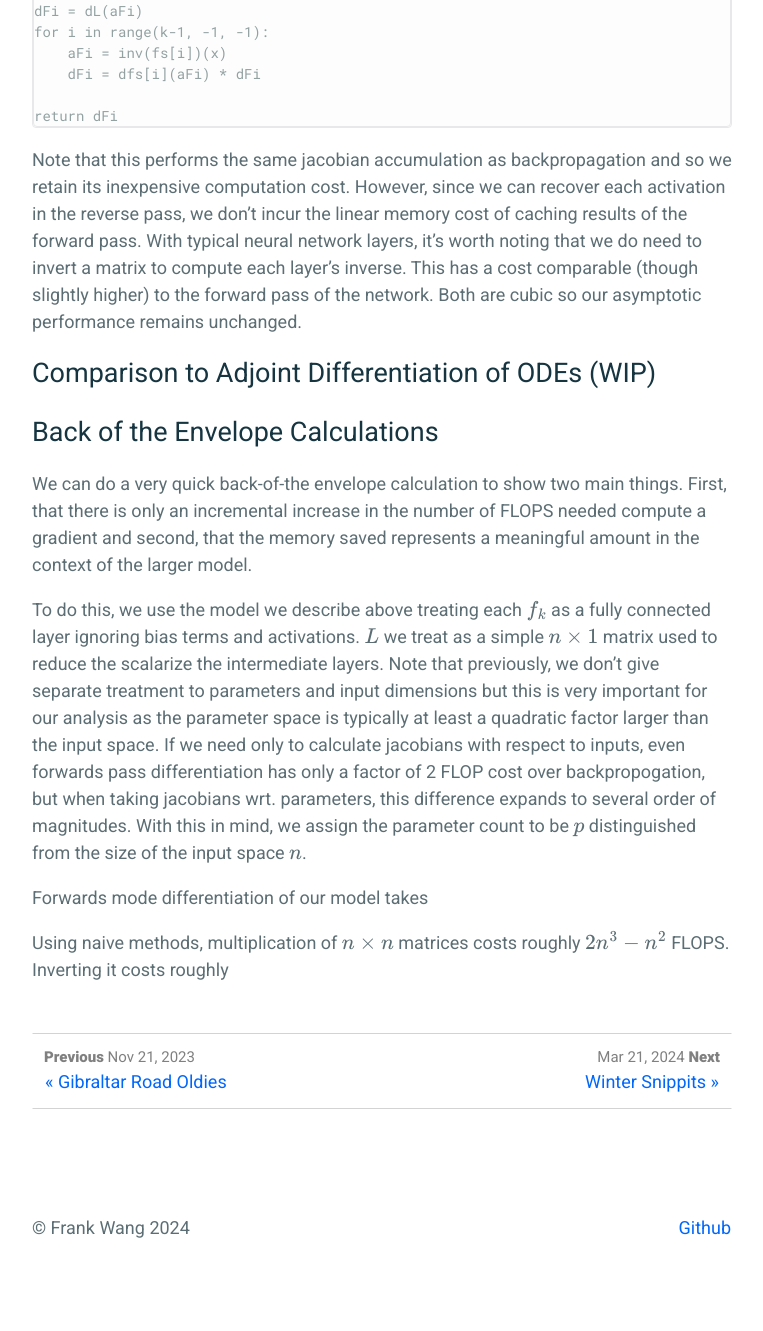
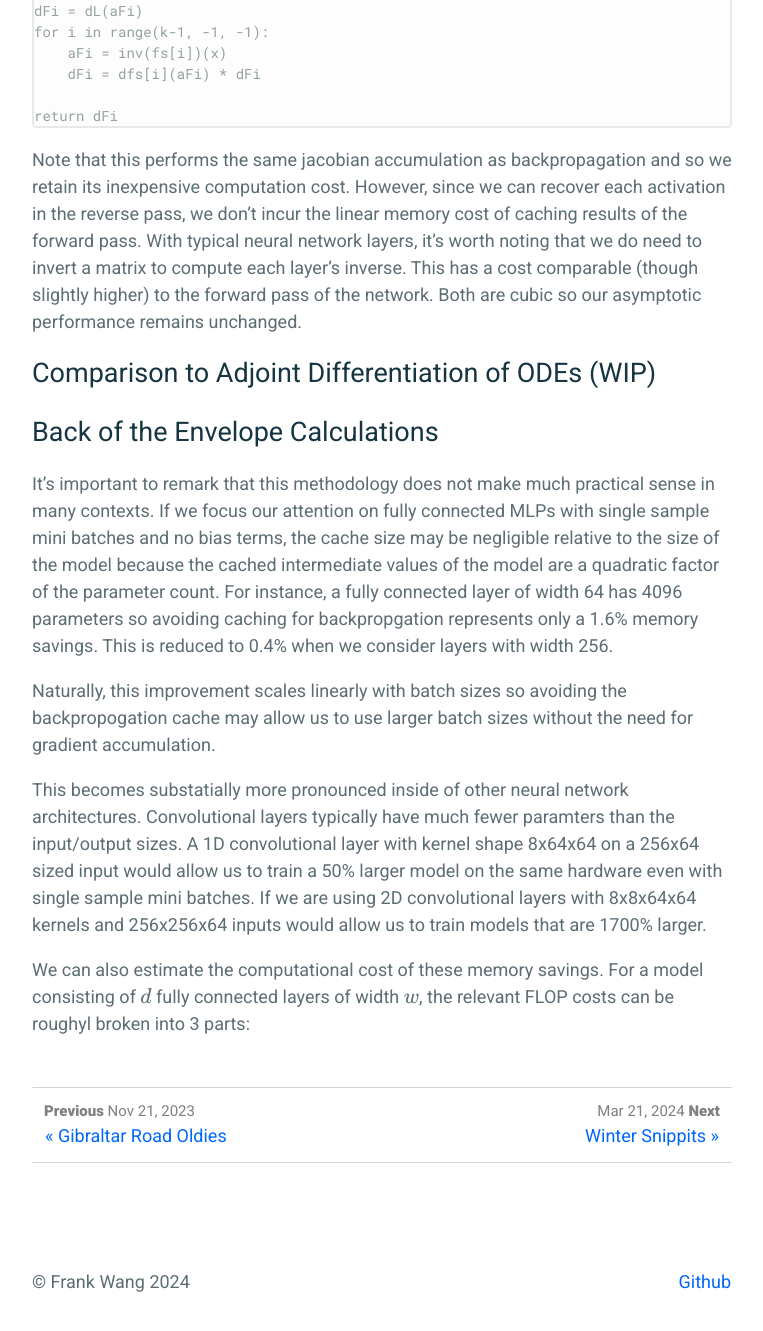
Before and after one commit to frankwang95/frankwang95.github.io, a Jekyll site: the page built from _posts/2024-02-19-adjoint-method-invertible-networks.md, in a window 1280 px wide and 1400 px high, scrolled down 1757 px. Shown: the top 1331 px of the window, without its empty margins (258-1021 px from the left). Built offline with Jekyll 4.4.1, drawn with Linux system fonts in a browser that asks for light colours; formulas are drawn with MathJax 3.

Commit message:
Update 2024-02-19-adjoint-method-invertible-networks.md

```diff
--- a/_posts/2024-02-19-adjoint-method-invertible-networks.md
+++ b/_posts/2024-02-19-adjoint-method-invertible-networks.md
@@ -48,10 +48,10 @@ Note that this performs the same jacobian accumulation as backpropagation and so
 
 # Back of the Envelope Calculations
 
-We can do a very quick back-of-the envelope calculation to show two main things. First, that there is only an incremental increase in the number of FLOPS needed compute a gradient and second, that the memory saved represents a meaningful amount in the context of the larger model.
+It's important to remark that this methodology does not make much practical sense in many contexts. If we focus our attention on fully connected MLPs with single sample mini batches and no bias terms, the cache size may be negligible relative to the size of the model because the cached intermediate values of the model are a quadratic factor of the parameter count. For instance, a fully connected layer of width 64 has 4096 parameters so avoiding caching for backpropgation represents only a 1.6% memory savings. This is reduced to 0.4% when we consider layers with width 256.
 
-To do this, we use the model we describe above treating each $$f_k$$ as a fully connected layer ignoring bias terms and activations. $$L$$ we treat as a simple $$n \times 1$$ matrix used to reduce the scalarize the intermediate layers. Note that previously, we don't give separate treatment to parameters and input dimensions but this is very important for our analysis as the parameter space is typically at least a quadratic factor larger than the input space. If we need only to calculate jacobians with respect to inputs, even forwards pass differentiation has only a factor of 2 FLOP cost over backpropogation, but when taking jacobians wrt. parameters, this difference expands to several order of magnitudes. With this in mind, we assign the parameter count to be $$p$$ distinguished from the size of the input space $$n$$.
+Naturally, this improvement scales linearly with batch sizes so avoiding the backpropogation cache may allow us to use larger batch sizes without the need for gradient accumulation.
 
-Forwards mode differentiation of our model takes
+This becomes substatially more pronounced inside of other neural network architectures. Convolutional layers typically have much fewer paramters than the input/output sizes. A 1D convolutional layer with kernel shape 8x64x64 on a 256x64 sized input would allow us to train a 50% larger model on the same hardware even with single sample mini batches. If we are using 2D convolutional layers with 8x8x64x64 kernels and 256x256x64 inputs would allow us to train models that are 1700% larger.
 
-Using naive methods, multiplication of $$n \times n$$ matrices costs roughly $$2n^3 - n^2$$ FLOPS. Inverting it costs roughly $$$$
+We can also estimate the computational cost of these memory savings. For a model consisting of $$d$$ fully connected layers of width $$w$$, the relevant FLOP costs can be roughyl broken into 3 parts:
```
